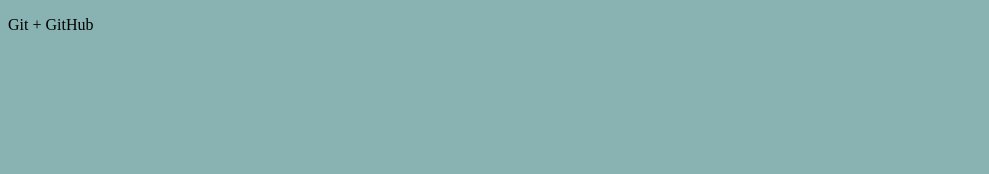
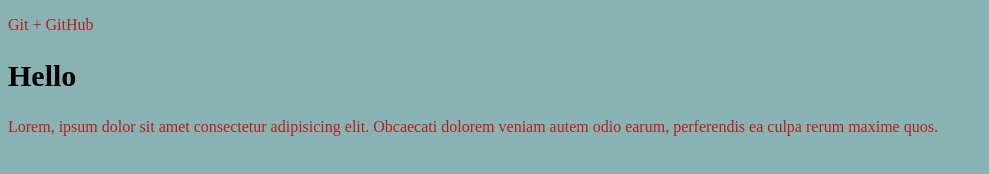
Before and after one commit to Slovpok/test, a plain HTML site: page index.html in a window 1280 px wide. Shown: the whole page, without its empty margins (0-989 px from the left). Drawn offline with Linux system fonts and the light colour scheme.

Commit message:
Наши первые изменения

```diff
--- a/css/main.css
+++ b/css/main.css
@@ -1,3 +1,9 @@
 body {
     background-color: rgb(137, 179, 179);
 }
+p {
+    color: rgb(184, 29, 29);
+}
+h2 {
+    font-size: 30px;
+}
--- a/index.html
+++ b/index.html
@@ -9,5 +9,7 @@
 </head>
 <body>
     <p>Git + GitHub</p>
+    <h2>Hello</h2>
+    <p>Lorem, ipsum dolor sit amet consectetur adipisicing elit. Obcaecati dolorem veniam autem odio earum, perferendis ea culpa rerum maxime quos.</p>
 </body>
 </html>
```
